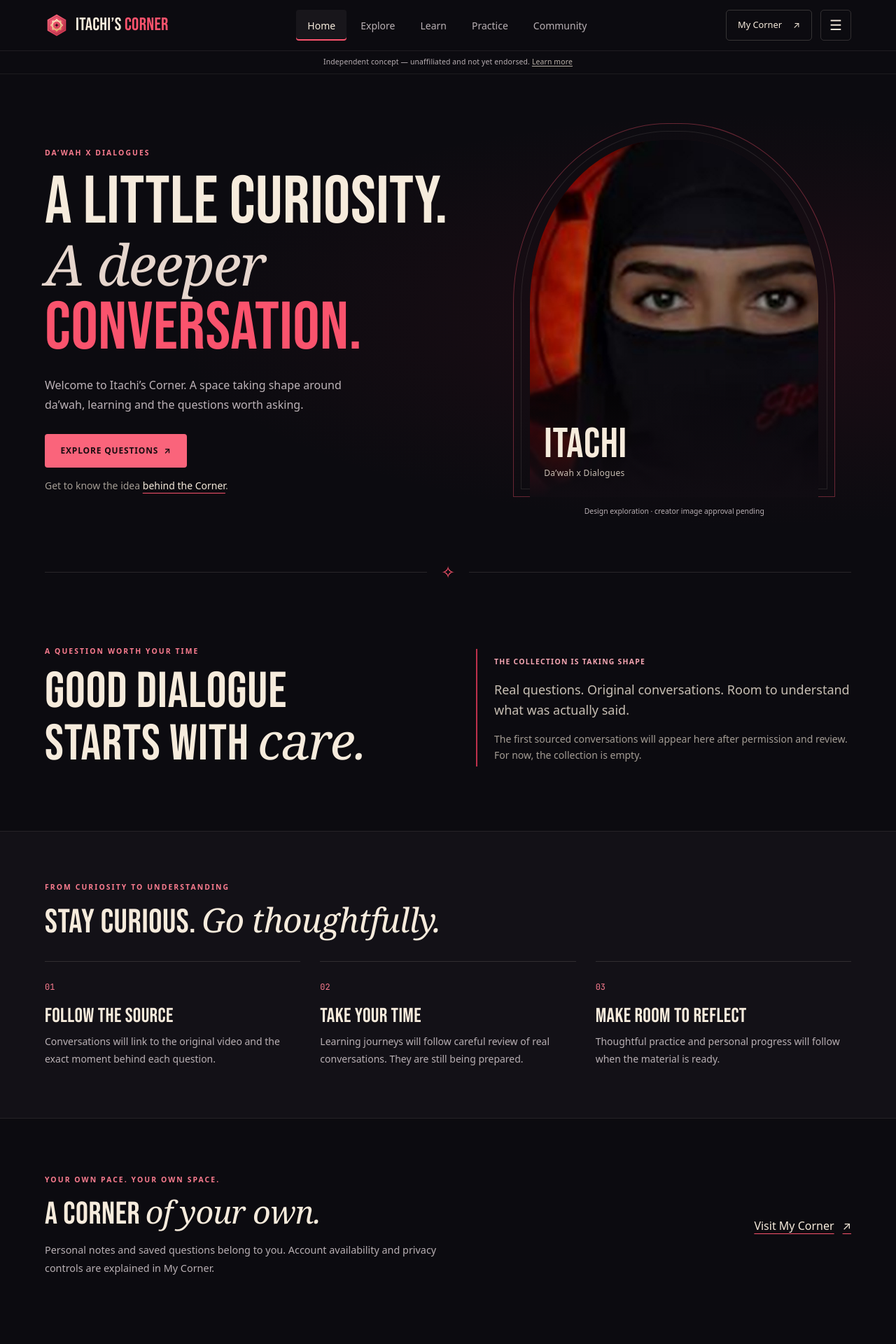
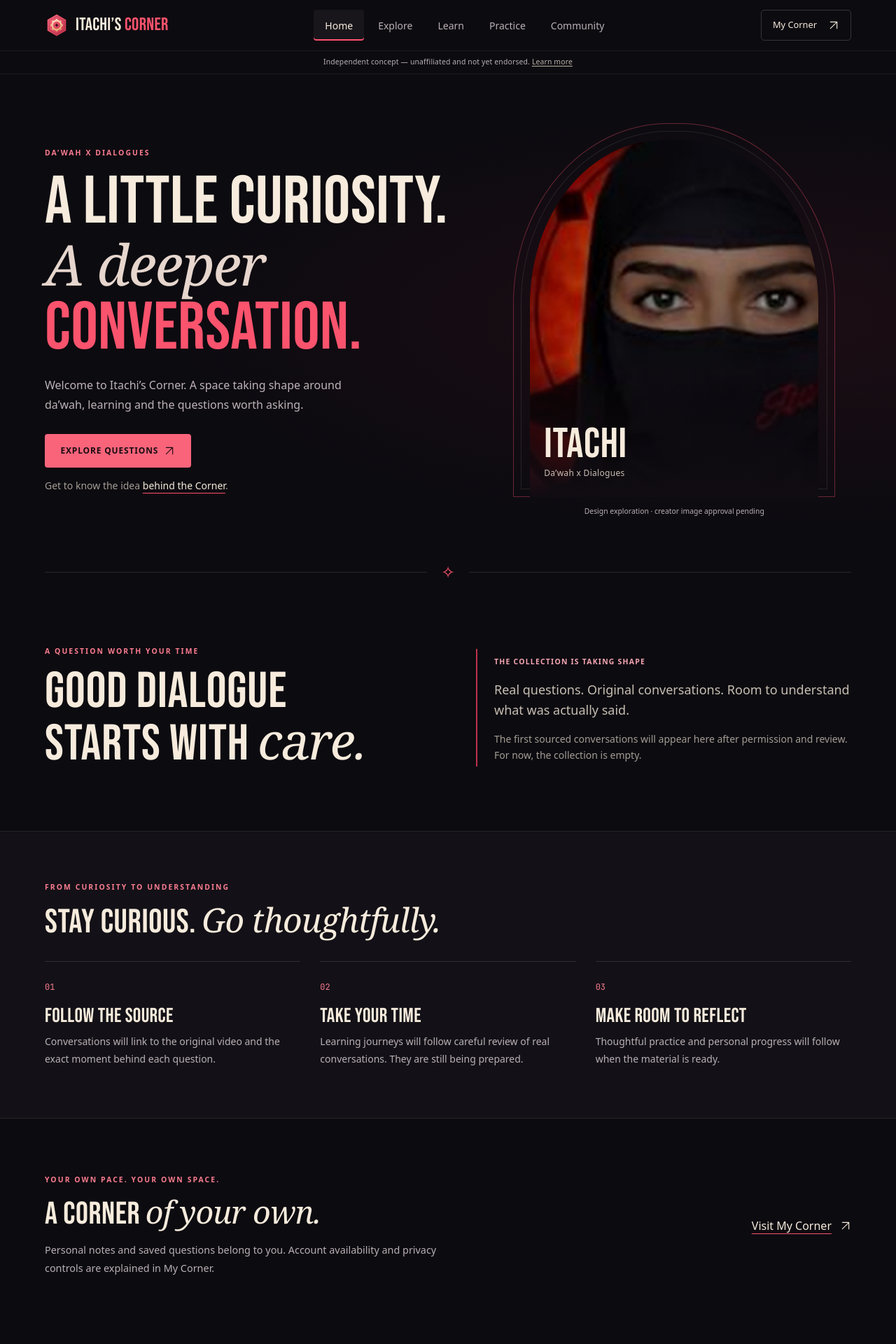
Before and after one commit to akadaan310/ITACHIScorner, a Next.js app: page / in a window 1280 px wide. Shown: the top 1920 px of the page at 70% size. Built offline with nearby package versions, Linux system fonts and the light colour scheme.

Commit message:
fix: polish responsive navigation and direction cues

```diff
--- a/src/app/globals.css
+++ b/src/app/globals.css
@@ -452,8 +452,9 @@ body { padding-bottom: 66px; }
 }
 @media (min-width:1024px) {
  body { padding-bottom: 0; }
+ .site-header .menu-toggle { display: none; }
  .hero-grid { grid-template-columns: 1.2fr 1fr; align-items: center; gap: 40px; padding-top: 70px; padding-bottom: 60px; }
- .hero-copy h1 { font-size: clamp(5.5rem,7.5vw,7rem); }
+ .hero-copy h1 { font-size: clamp(5.5rem,7.5vw,6rem); }
  .hero-description { font-size: 1rem; }
  .creator-figure { width: 100%; max-width: 460px; }
  .portrait-frame { aspect-ratio: .86; }
--- a/src/app/not-found.tsx
+++ b/src/app/not-found.tsx
@@ -1,3 +1,4 @@
+import { Arrow } from "@/components/art";
 import Link from "next/link";
 import { PublicHeader } from "@/components/public-content";
-export default function NotFound() { return <div className="public-page"><PublicHeader label="404" title={<>A little off the path.<br /><em>Let’s find your way.</em></>}><p>This page could not be found.</p></PublicHeader><div className="shell"><Link href="/" className="btn btn-primary">Back to the Corner <span aria-hidden="true">↗</span></Link></div></div>; }
+export default function NotFound() { return <div className="public-page"><PublicHeader label="404" title={<>A little off the path.<br /><em>Let’s find your way.</em></>}><p>This page could not be found.</p></PublicHeader><div className="shell"><Link href="/" className="btn btn-primary">Back to the Corner <Arrow /></Link></div></div>; }
--- a/src/app/opengraph-image.tsx
+++ b/src/app/opengraph-image.tsx
@@ -7,7 +7,7 @@ export const contentType = "image/png";
 export default function OpengraphImage() {
   return new ImageResponse(
     <div style={{ width: "100%", height: "100%", display: "flex", flexDirection: "column", justifyContent: "center", padding: 80, background: "#0c0b10", color: "#F6EBDC", borderLeft: "12px solid #FA536D" }}>
-      <div style={{ fontSize: 28, letterSpacing: 4, color: "#FA7C8F" }}>ITACHI'S CORNER</div>
+      <div style={{ fontSize: 28, letterSpacing: 4, color: "#FA7C8F" }}>ITACHI&rsquo;S CORNER</div>
       <div style={{ fontSize: 84, fontWeight: 700, lineHeight: 1.1, marginTop: 30 }}>A little curiosity.</div>
       <div style={{ fontSize: 84, fontWeight: 700, lineHeight: 1.1, color: "#E6D6CD" }}>A deeper conversation.</div>
       <div style={{ fontSize: 22, marginTop: 48, color: "#B9B0B4" }}>Independent concept — unaffiliated and not yet endorsed.</div>
--- a/src/app/page.tsx
+++ b/src/app/page.tsx
@@ -1,3 +1,4 @@
+import { Arrow } from "@/components/art";
 import Link from "next/link";
 import { Hero } from "@/components/hero";
 
@@ -11,6 +12,6 @@ export default function Home() {
   return <><Hero />
     <section className="shell home-question" aria-labelledby="home-question"><div><p className="public-eyebrow">A question worth your time</p><h2 id="home-question">Good dialogue<br />starts with <em>care.</em></h2></div><div className="question-note"><span className="status-label">The collection is taking shape</span><p className="mt-4 text-lg leading-relaxed text-cream/80">Real questions. Original conversations. Room to understand what was actually said.</p><p className="mt-4 text-sm leading-relaxed text-cream/65">The first sourced conversations will appear here after permission and review. For now, the collection is empty.</p></div></section>
     <section className="home-process" aria-labelledby="process-title"><div className="shell"><p className="public-eyebrow">From curiosity to understanding</p><h2 id="process-title" className="mt-4 text-4xl text-cream sm:text-5xl">Stay curious. <em>Go thoughtfully.</em></h2><ol className="process-grid">{steps.map((step) => <li key={step.number}><span className="process-number">{step.number}</span><h3>{step.title}</h3><p>{step.body}</p></li>)}</ol></div></section>
-    <section className="shell home-personal" aria-labelledby="personal-title"><div><p className="public-eyebrow">Your own pace. Your own space.</p><h2 id="personal-title">A corner <em>of your own.</em></h2><p>Personal notes and saved questions belong to you. Account availability and privacy controls are explained in My Corner.</p></div><Link href="/me" className="inline-link flex min-h-11 shrink-0 items-center gap-3">Visit My Corner <span aria-hidden="true">↗</span></Link></section>
+    <section className="shell home-personal" aria-labelledby="personal-title"><div><p className="public-eyebrow">Your own pace. Your own space.</p><h2 id="personal-title">A corner <em>of your own.</em></h2><p>Personal notes and saved questions belong to you. Account availability and privacy controls are explained in My Corner.</p></div><Link href="/me" className="inline-link flex min-h-11 shrink-0 items-center gap-3">Visit My Corner <Arrow /></Link></section>
   </>;
 }
--- a/src/components/art.tsx
+++ b/src/components/art.tsx
@@ -313,3 +313,8 @@ export function ArchFrame({ className = "", stroke = "#D7AD65" }: { className?:
     </svg>
   );
 }
+
+/** Small direction cue drawn in SVG so it does not depend on font glyph coverage. */
+export function Arrow() {
+  return <svg width="16" height="16" viewBox="0 0 24 24" fill="none" stroke="currentColor" strokeWidth="1.7" strokeLinecap="round" strokeLinejoin="round" aria-hidden="true"><path d="M5 19 19 5M5 5h14v14" /></svg>;
+}
--- a/src/components/hero.tsx
+++ b/src/components/hero.tsx
@@ -1,3 +1,4 @@
+import { Arrow } from "@/components/art";
 import Image from "next/image";
 import Link from "next/link";
 import { creator } from "@/lib/config/creator";
@@ -10,7 +11,7 @@ export function Hero() {
           <p className="public-eyebrow">Da&rsquo;wah x Dialogues</p>
           <h1 id="hero-title">A little curiosity.<br /><em>A deeper</em><br /><span className="text-coral">conversation.</span></h1>
           <p className="hero-description">Welcome to Itachi&rsquo;s Corner. A space taking shape around da&rsquo;wah, learning and the questions worth asking.</p>
-          <div className="mt-7"><Link href="/explore" className="btn btn-primary" data-testid="home-primary">Explore questions <span aria-hidden="true">↗</span></Link></div>
+          <div className="mt-7"><Link href="/explore" className="btn btn-primary" data-testid="home-primary">Explore questions <Arrow /></Link></div>
           <p className="mt-4 text-sm text-cream/65">Get to know the idea <Link href="/about" className="inline-link">behind the Corner</Link>.</p>
         </div>
         <figure className="creator-figure">
--- a/src/components/public-content.tsx
+++ b/src/components/public-content.tsx
@@ -1,3 +1,4 @@
+import { Arrow } from "@/components/art";
 import Link from "next/link";
 import type { ReactNode } from "react";
 
@@ -6,5 +7,5 @@ export function PublicHeader({ label, title, children }: { label: string; title:
 }
 
 export function PendingPanel({ label = "Taking shape", title, children, action }: { label?: string; title: string; children: ReactNode; action?: { href: string; label: string } }) {
-  return <section className="pending-panel" aria-label={title}><div className="pending-symbol" aria-hidden="true">✧</div><div className="max-w-2xl"><p className="status-label">{label}</p><h2>{title}</h2><div className="mt-3 text-base leading-relaxed text-cream/70">{children}</div>{action && <Link href={action.href} className="btn btn-primary mt-6">{action.label} <span aria-hidden="true">↗</span></Link>}</div></section>;
+  return <section className="pending-panel" aria-label={title}><div className="pending-symbol" aria-hidden="true">✧</div><div className="max-w-2xl"><p className="status-label">{label}</p><h2>{title}</h2><div className="mt-3 text-base leading-relaxed text-cream/70">{children}</div>{action && <Link href={action.href} className="btn btn-primary mt-6">{action.label} <Arrow /></Link>}</div></section>;
 }
--- a/src/components/shell.tsx
+++ b/src/components/shell.tsx
@@ -3,7 +3,7 @@
 import Link from "next/link";
 import { usePathname } from "next/navigation";
 import { useEffect, useRef, useState } from "react";
-import { Wordmark } from "@/components/art";
+import { Arrow, Wordmark } from "@/components/art";
 
 const destinations = [
   { href: "/", label: "Home" },
@@ -42,7 +42,7 @@ function Menu({ onClose }: { onClose: () => void }) {
         <button type="button" className="menu-toggle" onClick={onClose} aria-label="Close menu">✕</button>
       </div>
       <nav aria-label="All sections" className="py-5">
-        {destinations.map((item) => <Link key={item.href} href={item.href} onClick={onClose} aria-current={active(path, item.href) ? "page" : undefined} className="menu-link">{item.label}<span aria-hidden="true">↗</span></Link>)}
+        {destinations.map((item) => <Link key={item.href} href={item.href} onClick={onClose} aria-current={active(path, item.href) ? "page" : undefined} className="menu-link">{item.label}<Arrow /></Link>)}
         <div className="mt-5 border-t border-white/10 pt-4">
           {secondary.map((item) => <Link key={item.href} href={item.href} onClick={onClose} className="menu-secondary">{item.label}</Link>)}
         </div>
@@ -64,7 +64,7 @@ export function SiteHeader() {
           <ul className="flex gap-1">{destinations.map((item) => <li key={item.href}><Link href={item.href} aria-current={active(path, item.href) ? "page" : undefined} className="header-link">{item.label}</Link></li>)}</ul>
         </nav>
         <div className="flex items-center gap-3">
-          <Link href="/me" className="corner-link hidden sm:inline-flex">My Corner <span aria-hidden="true">↗</span></Link>
+          <Link href="/me" className="corner-link hidden sm:inline-flex">My Corner <Arrow /></Link>
           <button type="button" className="menu-toggle lg:hidden" onClick={() => setOpen(true)} aria-label="Open menu" aria-expanded={open}>☰</button>
         </div>
       </div>
```
Also changed, not shown: src/app/about/page.tsx (+2 -1 lines), src/app/explore/page.tsx (+2 -1 lines).
